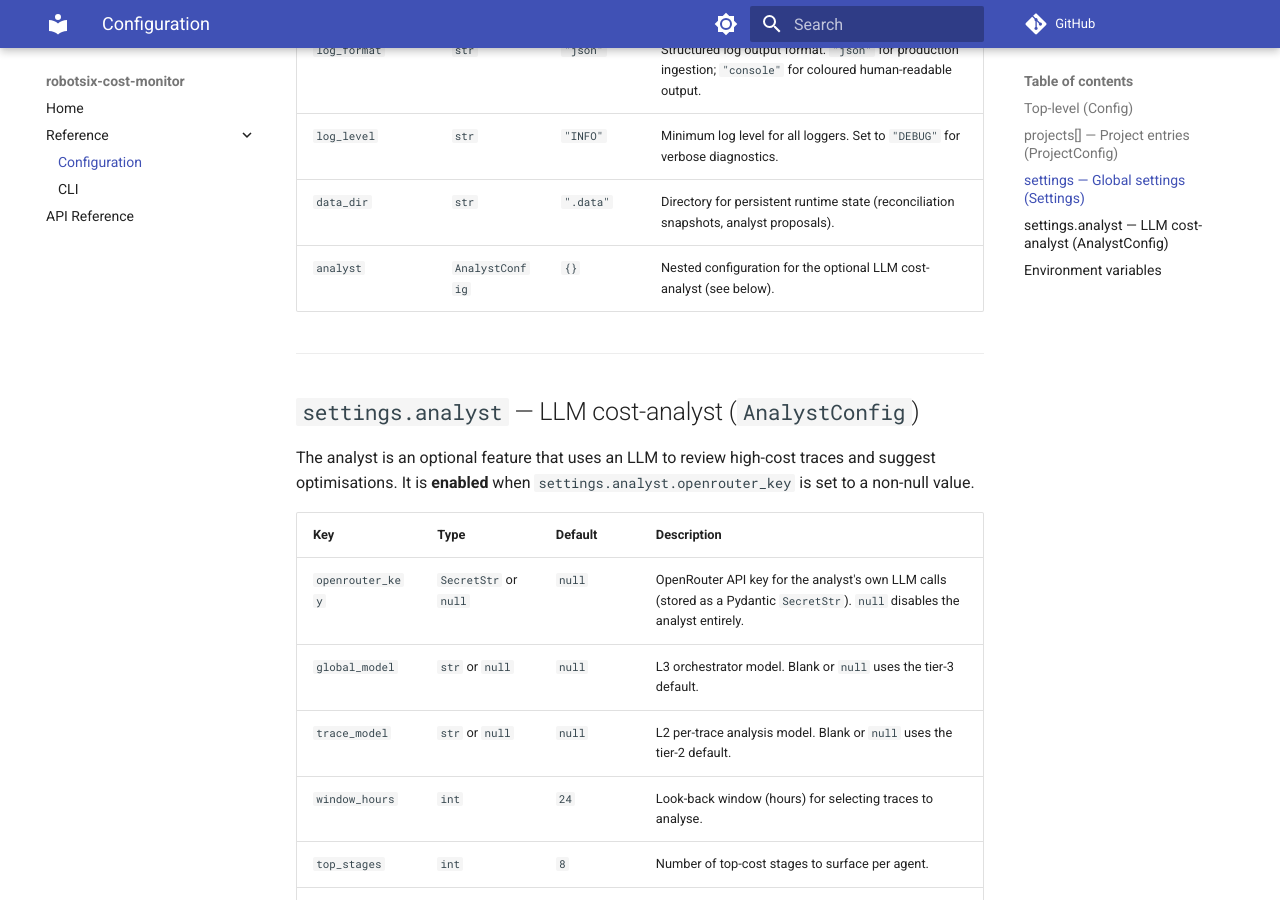
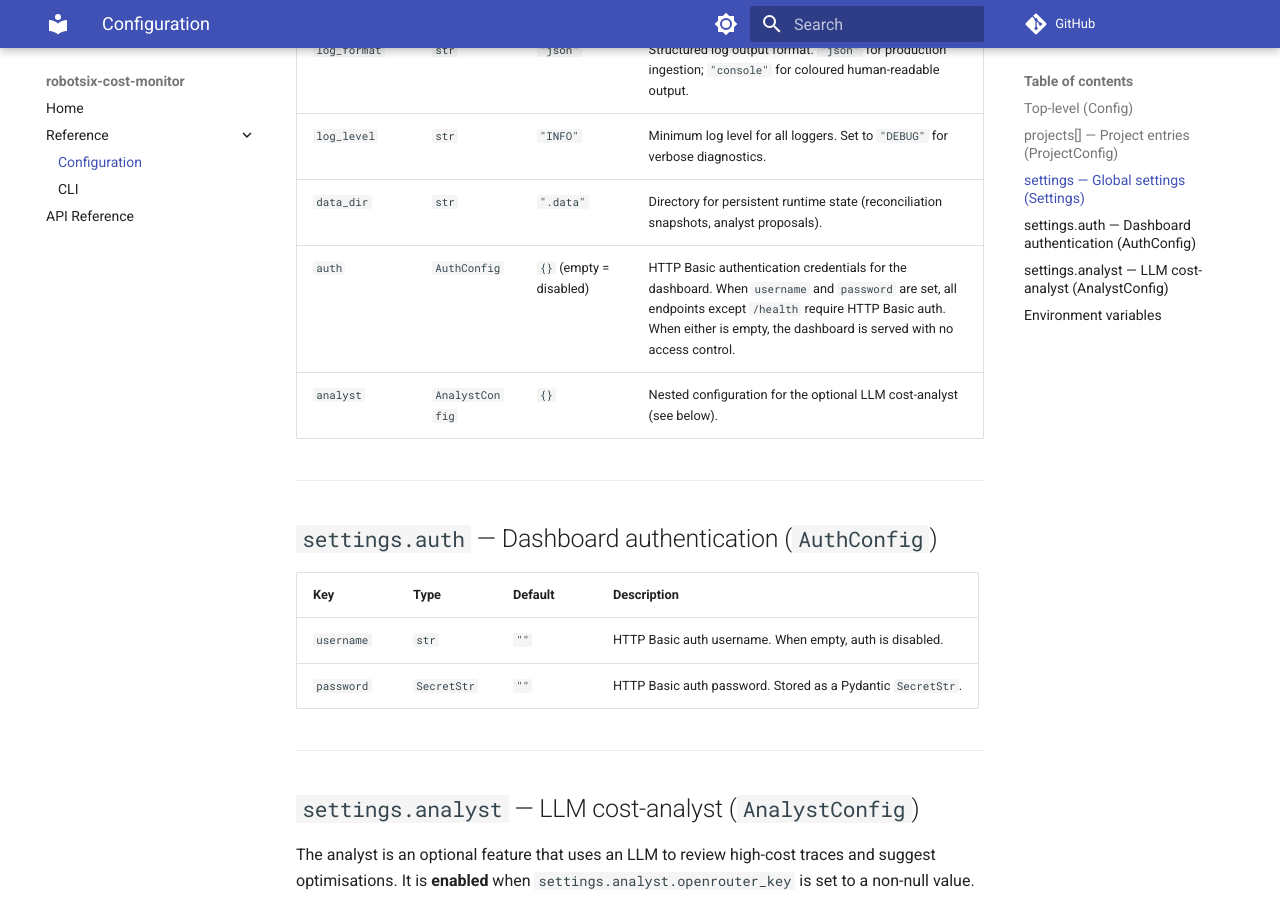
Before and after one commit to damien-robotsix/robotsix-cost-monitor, an MkDocs documentation site: the page built from docs/reference/configuration.md, in a window 1280 px wide and 900 px high, scrolled down 1777 px. Built offline with MkDocs 1.6.1 and Material for MkDocs 9.7.7, drawn with Linux system fonts in a browser that asks for light colours; comment, search, counter and statistics services are not loaded.

Commit message:
mill: `auth` settings field documented in `config.example.json` but missing from `configuration.md` Settings table (20260727T103645Z-auth-settings-field-documented-in-config-85d5)

```diff
--- a/docs/reference/configuration.md
+++ b/docs/reference/configuration.md
@@ -46,7 +46,17 @@ Each entry in the `projects` list connects to one Langfuse project.
 | `log_format` | `str` | `"json"` | Structured log output format. `"json"` for production ingestion; `"console"` for coloured human-readable output. |
 | `log_level` | `str` | `"INFO"` | Minimum log level for all loggers. Set to `"DEBUG"` for verbose diagnostics. |
 | `data_dir` | `str` | `".data"` | Directory for persistent runtime state (reconciliation snapshots, analyst proposals). |
+| `auth` | `AuthConfig` | `{}` (empty = disabled) | HTTP Basic authentication credentials for the dashboard. When `username` and `password` are set, all endpoints except `/health` require HTTP Basic auth. When either is empty, the dashboard is served with no access control. |
 | `analyst` | `AnalystConfig` | `{}` | Nested configuration for the optional LLM cost-analyst (see below). |
+
+---
+
+## `settings.auth` — Dashboard authentication (`AuthConfig`)
+
+| Key | Type | Default | Description |
+| --- | --- | --- | --- |
+| `username` | `str` | `""` | HTTP Basic auth username. When empty, auth is disabled. |
+| `password` | `SecretStr` | `""` | HTTP Basic auth password. Stored as a Pydantic `SecretStr`. |
 
 ---
 
```
Also changed, not shown: CHANGELOG.md (+1 -0 lines).
